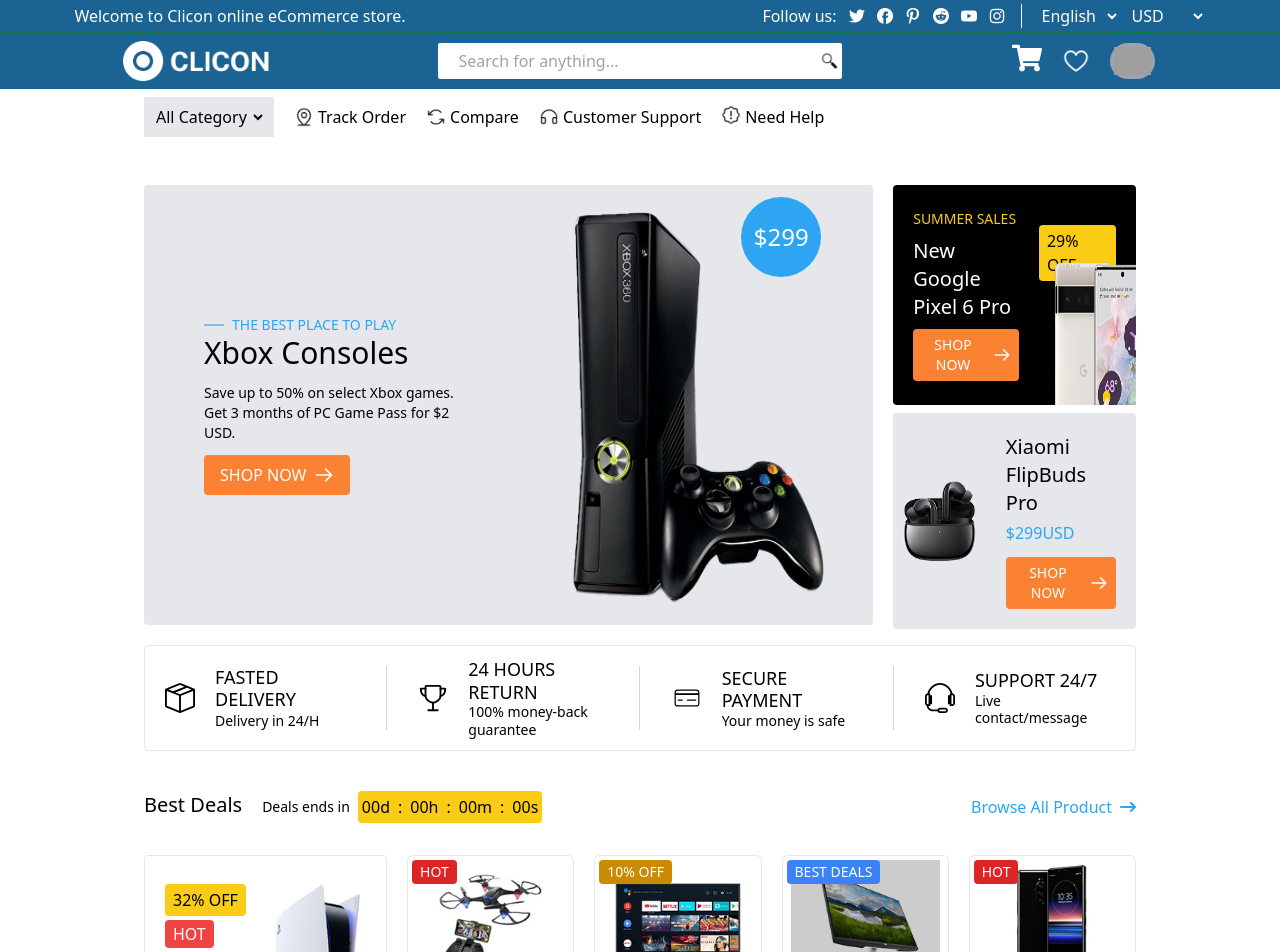
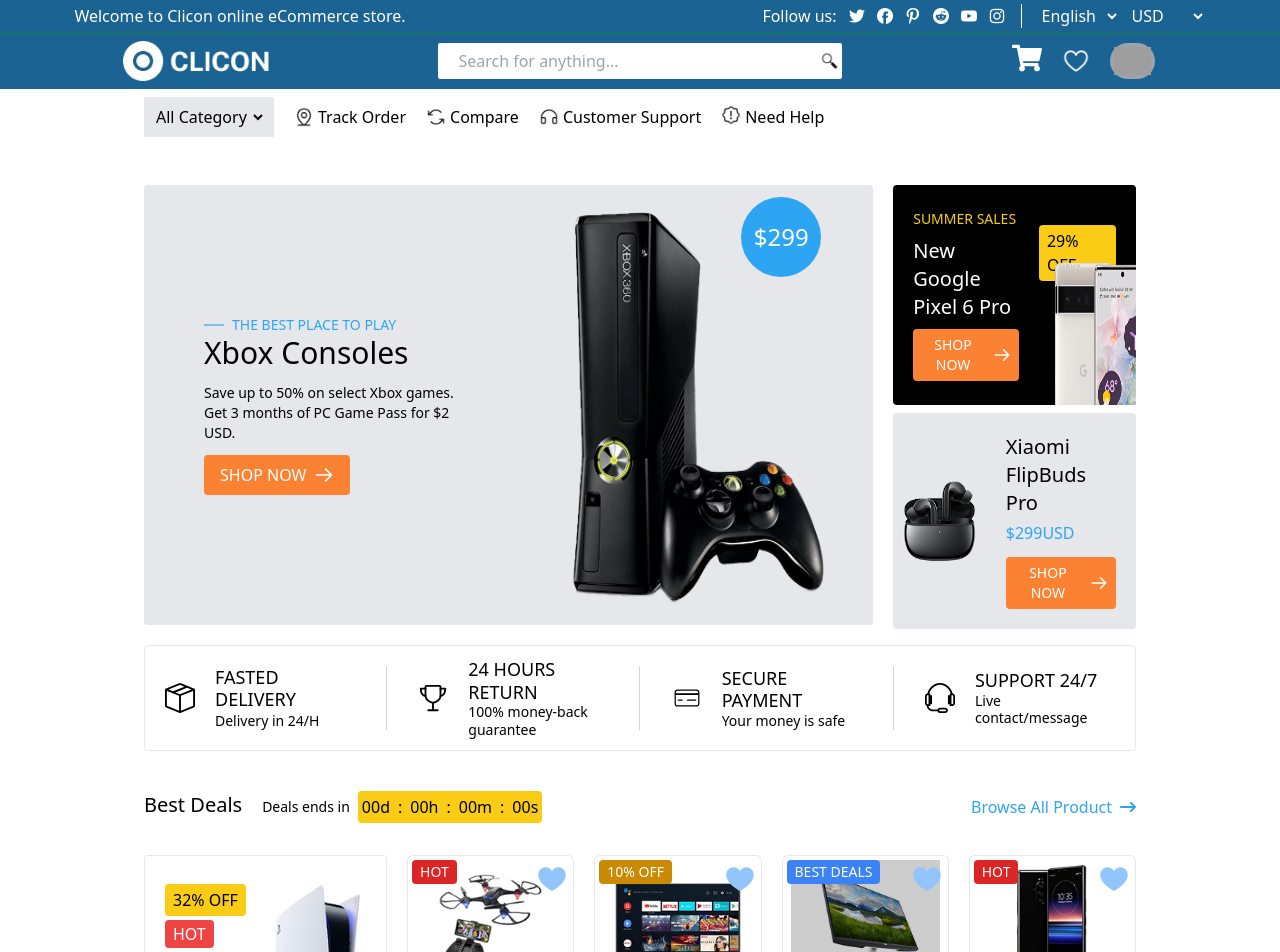
Before and after one commit to jim2107054/CLICON, a React (Vite) app in the folder frontend/: page / in a window 1280 px wide. Shown: the top 952 px of the page. Built offline with nearby package versions, Linux system fonts and the light colour scheme; grey boxes are pictures that could not be loaded.

Commit message:
add to wishlist(Heart icon added)

```diff
--- a/frontend/src/components/ItemCard.jsx
+++ b/frontend/src/components/ItemCard.jsx
@@ -1,6 +1,7 @@
 import React from "react";
 import { CiStar } from "react-icons/ci";
 import { FaCartArrowDown } from "react-icons/fa6";
+import { GoHeartFill } from "react-icons/go";
 
 const ItemCard = (props) => {
   const { product, Total, addToCart } = props;
@@ -33,6 +34,10 @@ const ItemCard = (props) => {
               {product.offer}
             </span>
           )}
+          <span
+          className="absolute right-1.5 top-2">
+            <GoHeartFill className="text-2xl md:text-3xl text-blue-300 hover:text-red-500" />
+          </span>
         </div>
 
         {/* Info Section */}
```
